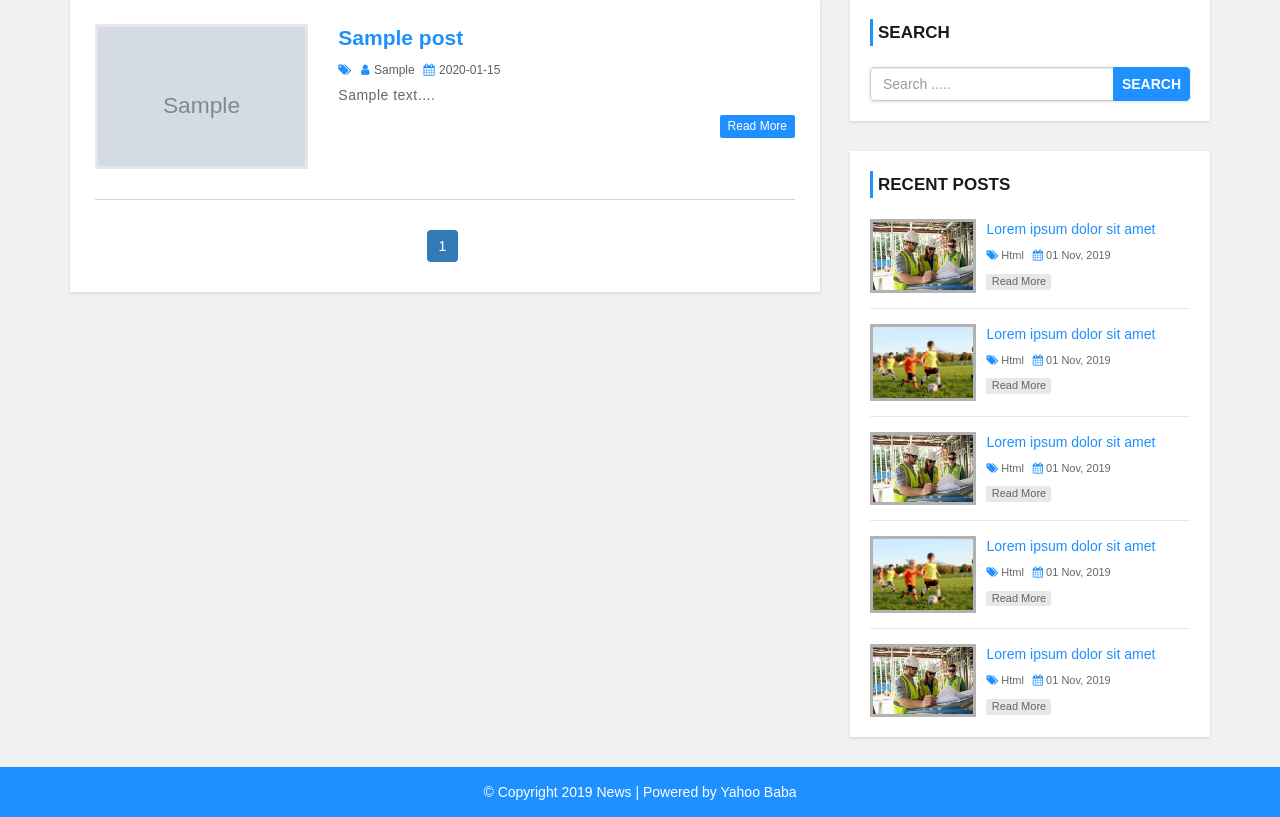
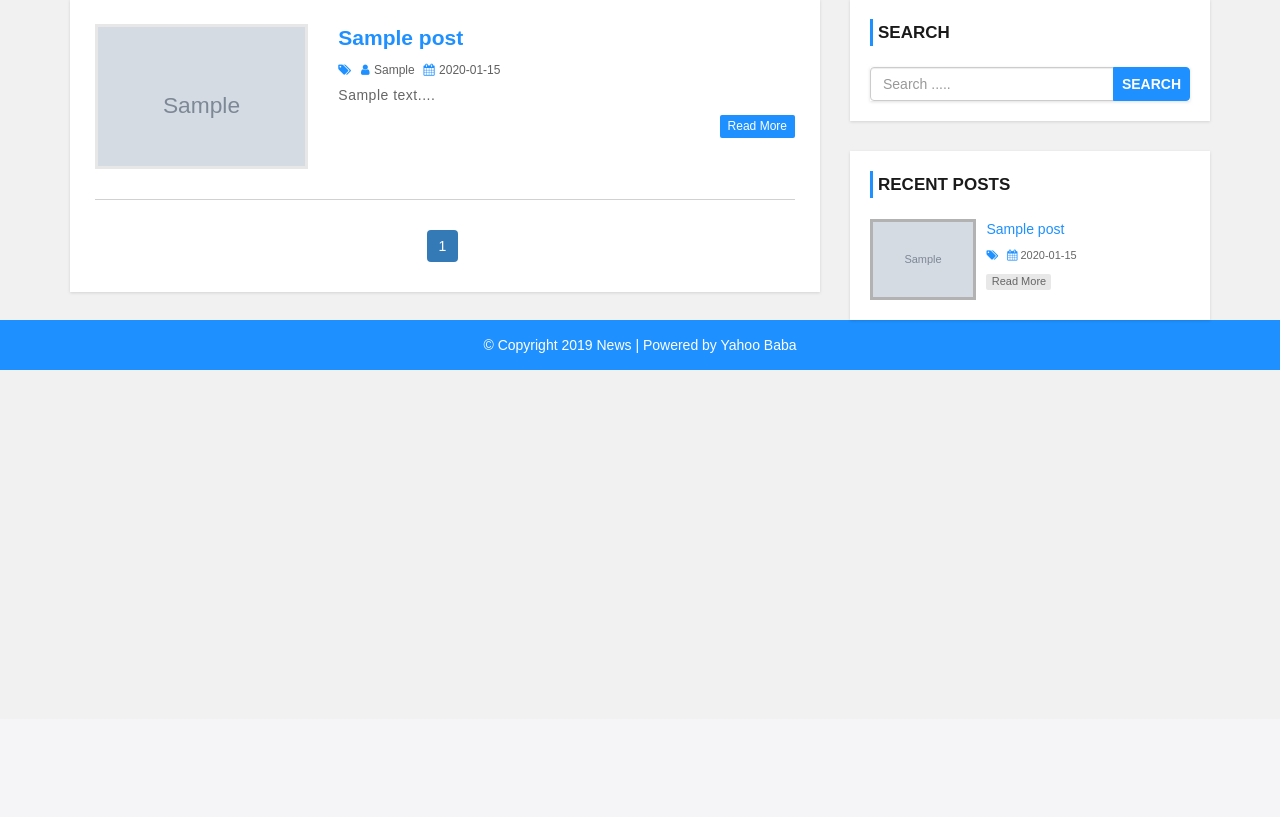
Before and after one commit to varin1993/news-site, a PHP site: page /news-site/index.php in a window 1280 px wide. Shown: the part 170-987 px from the top of the page. After the commit the page ends 540 px from the top, so only its background shows below. Run offline with PHP 8.4, Linux system fonts and the light colour scheme; tables that the repository leaves empty hold one stand-in row (values such as "Sample post"); grey boxes marked "Sample" are stand-in pictures.

Commit message:
Recent post dyanmic side bar in fron end

```diff
--- a/sidebar.php
+++ b/sidebar.php
@@ -15,91 +15,46 @@
     <!-- recent posts box -->
     <div class="recent-post-container">
         <h4>Recent Posts</h4>
+        <?php
+         include "config.php";
+         $limit = 3;         //how many records display on one page
+
+
+          $sql = "SELECT post.post_id, post.title, post.post_date, category.category_name,post.category,post.post_img FROM post
+          LEFT JOIN  category ON post.category = category.category_id
+
+          ORDER BY post.post_id DESC LIMIT {$limit}";
+
+          $result = mysqli_query($conn,$sql) or die("query failed. : Recent Post "); //querry run use fun
+          if(mysqli_num_rows($result) > 0 )
+          {
+              while($row = mysqli_fetch_assoc($result))
+              {
+
+
+          ?>
         <div class="recent-post">
-            <a class="post-img" href="">
-                <img src="images/post-format.jpg" alt=""/>
+            <a class="post-img" href="single.php?id=<?php echo $row['post_id'] ?>">
+                <img src="admin/upload/<?php echo $row['post_img'] ?>" alt=""/>
             </a>
             <div class="post-content">
-                <h5><a href="single.php">Lorem ipsum dolor sit amet</a></h5>
+                <h5><a href="single.php?id=<?php echo $row['post_id'] ?>"><?php echo $row['title'] ?></a></h5>
                 <span>
                     <i class="fa fa-tags" aria-hidden="true"></i>
-                    <a href='category.php'>Html</a>
+                    <a href='category.php?cid=<?php echo $row['category']?>'><?php echo $row['category_name'] ?></a>
+
                 </span>
                 <span>
                     <i class="fa fa-calendar" aria-hidden="true"></i>
-                    01 Nov, 2019
+                    <?php echo $row['post_date'] ?>
                 </span>
                 <a class="read-more" href="single.php">read more</a>
             </div>
         </div>
-        <div class="recent-post">
-            <a class="post-img" href="">
-                <img src="images/post_1.jpg" alt=""/>
-            </a>
-            <div class="post-content">
-                <h5><a href="single.php">Lorem ipsum dolor sit amet</a></h5>
-                <span>
-                    <i class="fa fa-tags" aria-hidden="true"></i>
-                    <a href='category.php'>Html</a>
-                </span>
-                <span>
-                    <i class="fa fa-calendar" aria-hidden="true"></i>
-                    01 Nov, 2019
-                </span>
-                <a class="read-more" href="single.php">read more</a>
-            </div>
-        </div>
-        <div class="recent-post">
-            <a class="post-img" href="">
-                <img src="images/post-format.jpg" alt=""/>
-            </a>
-            <div class="post-content">
-                <h5><a href="single.php">Lorem ipsum dolor sit amet</a></h5>
-                <span>
-                    <i class="fa fa-tags" aria-hidden="true"></i>
-                    <a href='category.php'>Html</a>
-                </span>
-                <span>
-                    <i class="fa fa-calendar" aria-hidden="true"></i>
-                    01 Nov, 2019
-                </span>
-                <a class="read-more" href="single.php">read more</a>
-            </div>
-        </div>
-        <div class="recent-post">
-            <a class="post-img" href="">
-                <img src="images/post_1.jpg" alt=""/>
-            </a>
-            <div class="post-content">
-                <h5><a href="single.php">Lorem ipsum dolor sit amet</a></h5>
-                <span>
-                    <i class="fa fa-tags" aria-hidden="true"></i>
-                    <a href='category.php'>Html</a>
-                </span>
-                <span>
-                    <i class="fa fa-calendar" aria-hidden="true"></i>
-                    01 Nov, 2019
-                </span>
-                <a class="read-more" href="single.php">read more</a>
-            </div>
-        </div>
-        <div class="recent-post">
-            <a class="post-img" href="">
-                <img src="images/post-format.jpg" alt=""/>
-            </a>
-            <div class="post-content">
-                <h5><a href="single.php">Lorem ipsum dolor sit amet</a></h5>
-                <span>
-                    <i class="fa fa-tags" aria-hidden="true"></i>
-                    <a href='category.php'>Html</a>
-                </span>
-                <span>
-                    <i class="fa fa-calendar" aria-hidden="true"></i>
-                    01 Nov, 2019
-                </span>
-                <a class="read-more" href="single.php">read more</a>
-            </div>
-        </div>
-    </div>
+
+    <?php
+              }
+            }
+       ?>
     <!-- /recent posts box -->
 </div>
```
